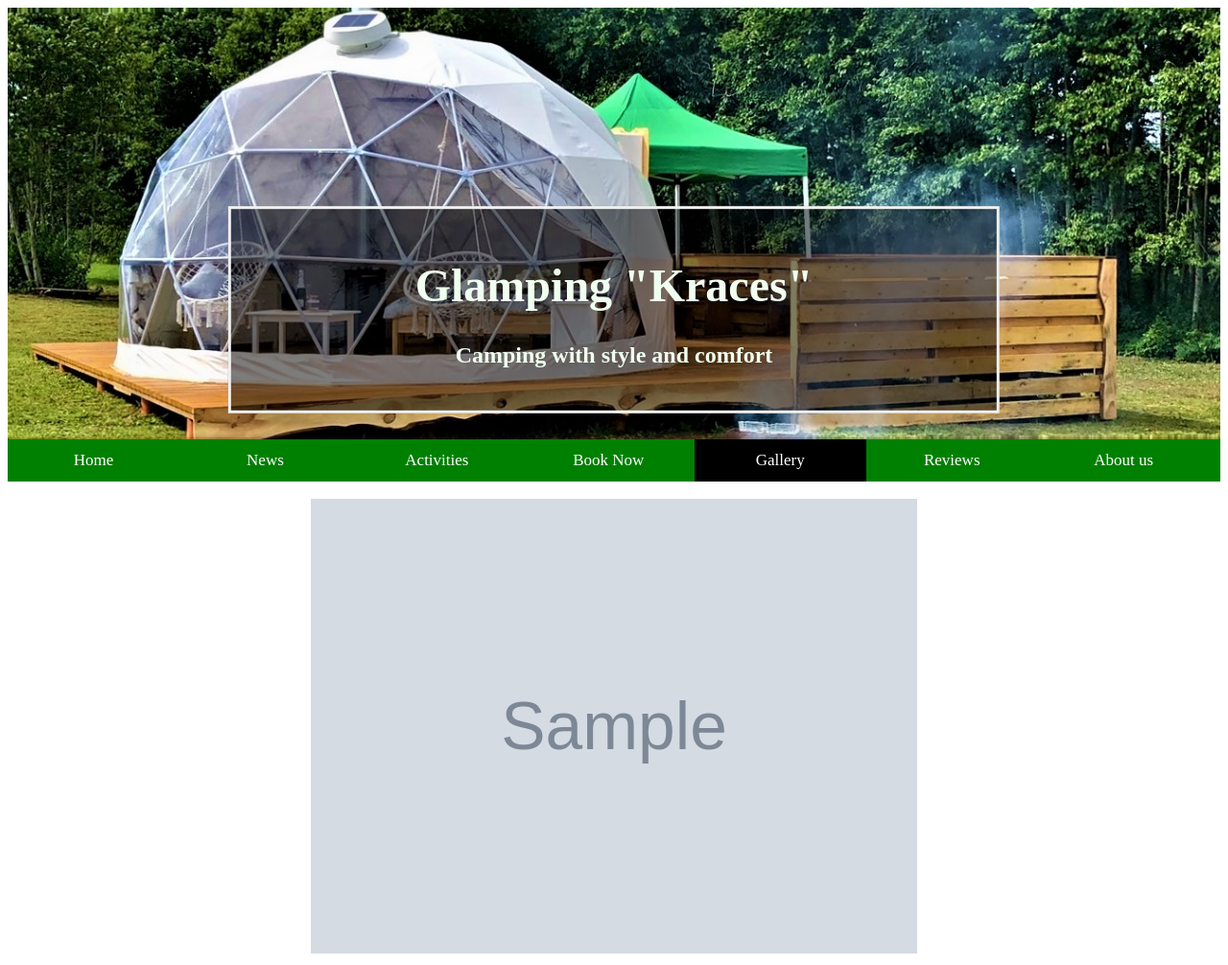
After one commit to emilsberzs/glemping_kraces, a Django app: page /gallery/ in a window 1280 px wide. The commit adds this page. Shown: the whole page at 96% size. Run offline with Django 3.2, Linux system fonts and the light colour scheme; tables that the repository leaves empty hold one stand-in row (values such as "Sample post"); grey boxes marked "Sample" are stand-in pictures.

Commit message:
created gallery

```diff
--- a/glemping/admin.py
+++ b/glemping/admin.py
@@ -1,6 +1,7 @@
 from django.contrib import admin
 
-from .models import Post, Activity
+from .models import Post, Activity, Picture
 
 admin.site.register(Post)
 admin.site.register(Activity)
+admin.site.register(Picture)
--- a/glemping/models.py
+++ b/glemping/models.py
@@ -55,3 +55,24 @@ class Activity(models.Model):
 
     def __str__(self):
         return self.title
+
+
+class Picture(models.Model):
+    STATUS_CHOICES = (
+        ('draft', 'Draft'),
+        ('published', 'Published')
+    )
+    title = models.CharField(max_length=100)
+    image = models.ImageField()
+
+    status = models.CharField(max_length=20,
+                              choices=STATUS_CHOICES, default='draft')
+    publish = models.DateTimeField(default=timezone.now)
+    objects = models.Manager()
+    published = PublishedManager()
+
+    class Meta:
+        ordering = ('-publish',)
+
+    def __str__(self):
+        return self.title
--- a/glemping/templates/glemping/base.html
+++ b/glemping/templates/glemping/base.html
@@ -26,7 +26,8 @@
                 <a {% ifequal section 'activities' %} class="active" {% endifequal %}
                     href="{% url 'glemping:activity_list' %}">Activities</a>
                 <a href="#reserve">Book Now</a>
-                <a href="#gallery">Gallery</a>
+                <a {% ifequal section 'gallery' %} class="active" {% endifequal %}
+                    href="{% url 'glemping:gallery_list' %}">Gallery</a>
                 <a href="#reviews">Reviews</a>
                 <a href="#about us">About us</a>
             </div>
--- /dev/null
+++ b/glemping/templates/glemping/gallery/list.html
@@ -0,0 +1,10 @@
+{% extends 'glemping/base.html' %}
+
+{% block title %}Gallery{% endblock title %}
+{% block content %}
+{% for picture in pictures %}
+<br>
+<img src="{{picture.image.url}}" width="50%">
+<br>
+{% endfor %}
+{% endblock content %}
--- a/glemping/urls.py
+++ b/glemping/urls.py
@@ -7,5 +7,6 @@ urlpatterns = [
     path('', views.homepage_view, name='home'),
     path('news/', views.post_list, name='post_list'),
     path('news/<slug:post>/', views.post_detail, name='post_detail'),
-    path('activities/', views.activity_list, name='activity_list')
+    path('activities/', views.activity_list, name='activity_list'),
+    path('gallery/', views.gallery_list, name='gallery_list'),
 ]
--- a/glemping/views.py
+++ b/glemping/views.py
@@ -1,5 +1,5 @@
 from django.shortcuts import render, get_object_or_404
-from .models import Post, Activity
+from .models import Post, Activity, Picture
 
 
 def homepage_view(request):
@@ -15,7 +15,7 @@ def post_list(request):
 
 def post_detail(request, post):
     post = get_object_or_404(Post, slug=post, status='published')
-    return render(request, 'glemping/news/detail.html', {'post': post})
+    return render(request, 'glemping/news/detail.html', {'post': post, 'section': 'news'})
 
 
 def activity_list(request):
@@ -24,3 +24,11 @@ def activity_list(request):
                   'glemping/activities/list.html',
                   {'activities': activities,
                    'section': 'activities'})
+
+
+def gallery_list(request):
+    pictures = Picture.published.all()
+    return render(request,
+                  'glemping/gallery/list.html',
+                  {'pictures': pictures,
+                   'section': 'gallery'})
```
Also changed, not shown: glemping/migrations/0006_picture.py (added), glemping/migrations/0007_auto_20210120_2031.py (added).
